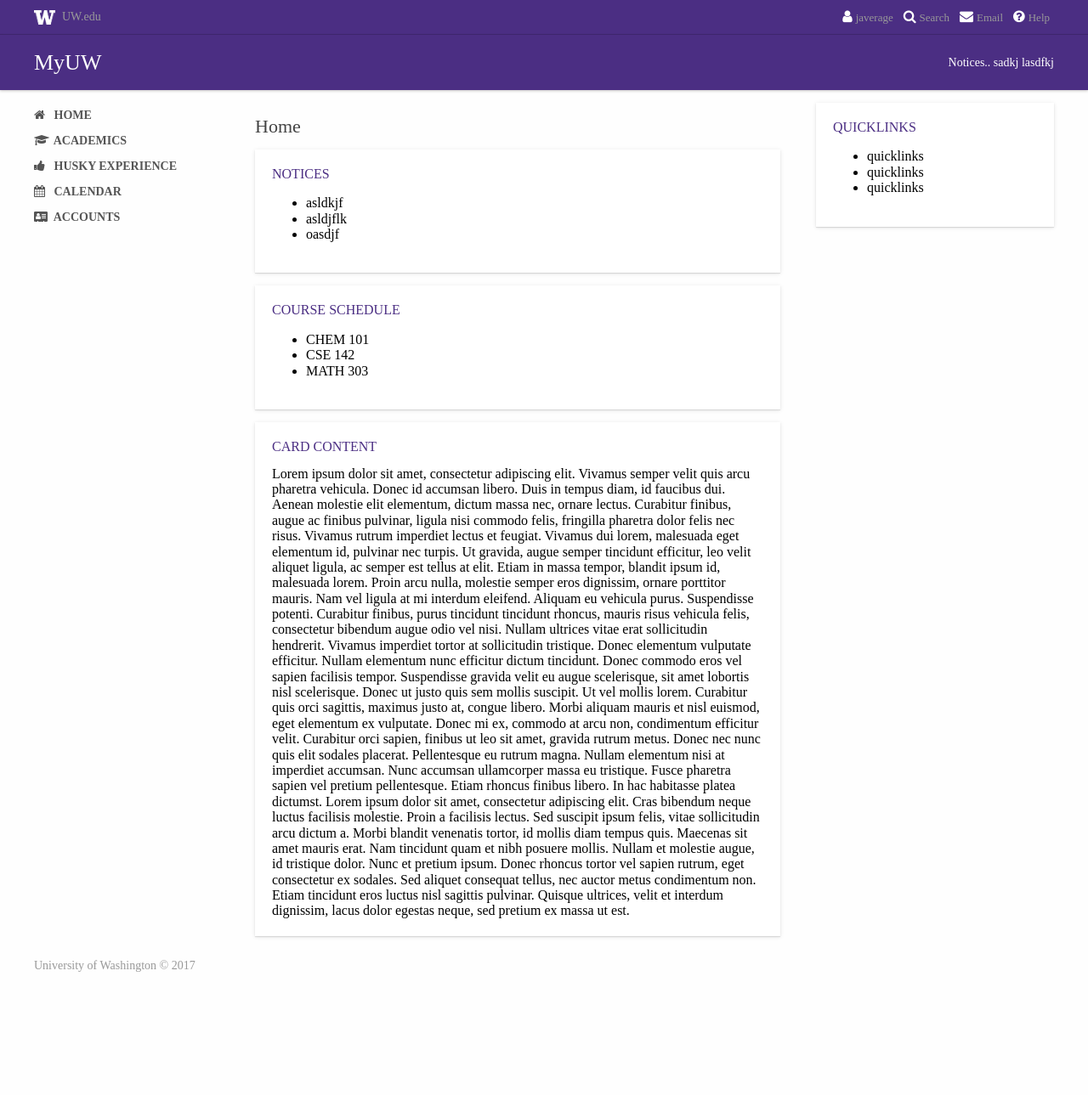
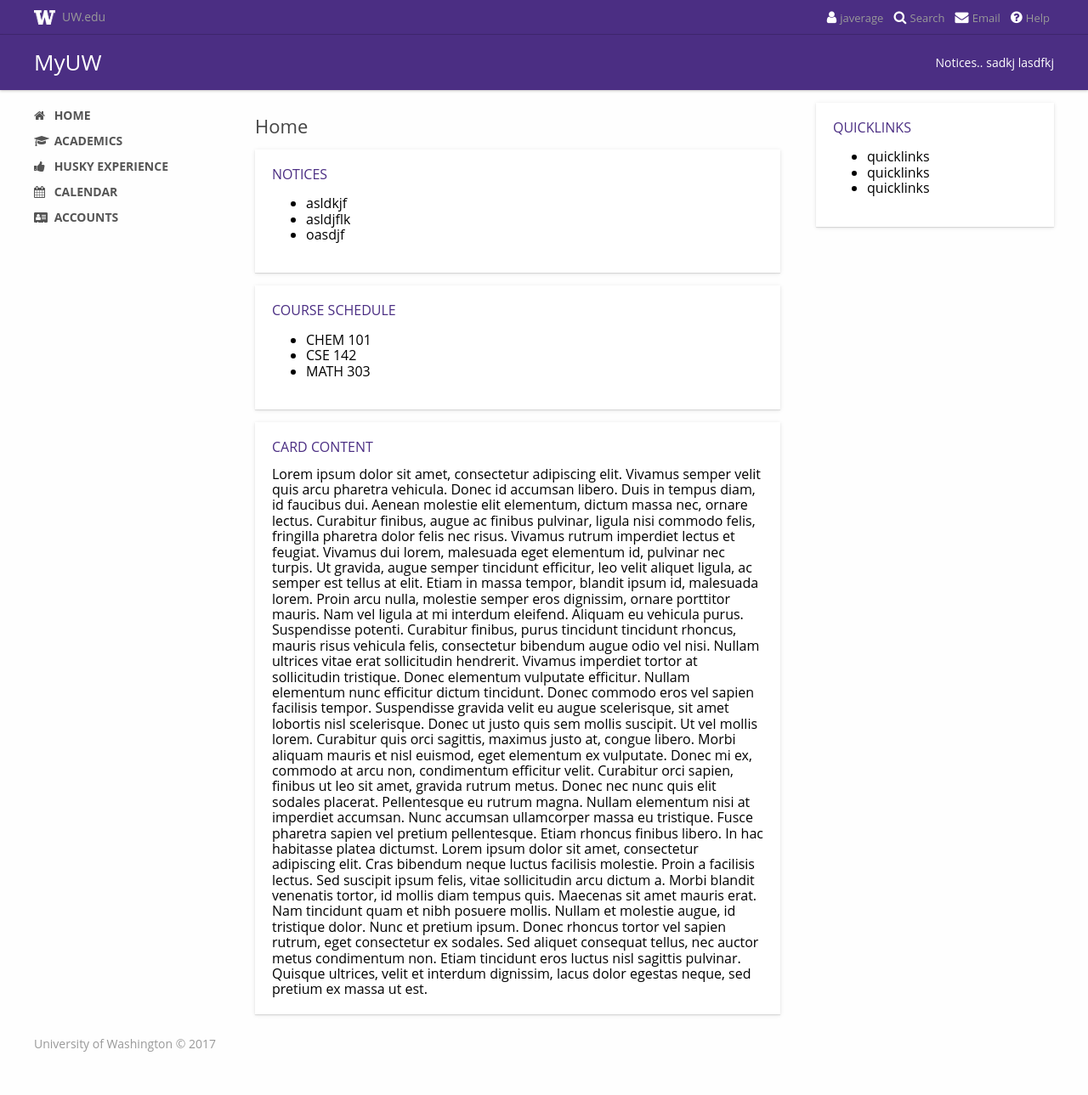
Before and after one commit to charlon/myuw-boilerplate, a Jekyll site: the page built from index.md, in a window 1280 px wide. Shown: the whole page at 85% size. Built offline with Jekyll 4.4.1, drawn with Linux system fonts in a browser that asks for light colours; nearby versions of some CDN libraries; before the commit the page ends 1197 px from its top, so only the background shows below that.

Commit message:
Updates font family globally in main instead of reset.

```diff
--- a/assets/css/main.scss
+++ b/assets/css/main.scss
@@ -55,7 +55,7 @@
 
 /*** myuw ***/
 
-body { background: #fefefe; padding: 0; margin: 0; }
+body { background: #fefefe; padding: 0; margin: 0; font-family: "Open Sans",Helvetica,Arial,Verdana,sans-serif; }
 
 
 .myuw-search, .myuw-thin-bar, .myuw-navigation, .myuw-body, .myuw-footer {
@@ -101,7 +101,7 @@
     }
 
     .myuw-home-link {
-        background-image: url("/assets/img/uw-logo-white.png");
+        background-image: url("/assets/img/uw-logo-white-min.png");
         background-repeat: no-repeat;
         background-size: 25px;
         background-position: left center;
@@ -163,7 +163,6 @@
         line-height: $nav-height;
 
         button {
-            font-famaily: "Open Sans",Helvetica,Arial,Verdana,sans-serif;
             text-decoration: none;
             color: #fff;
             font-size: 18px;
```
